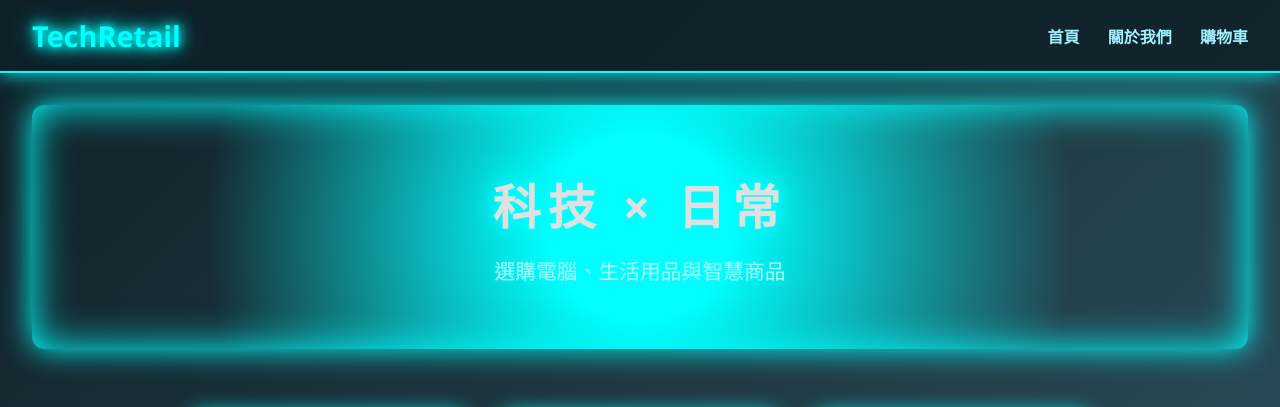
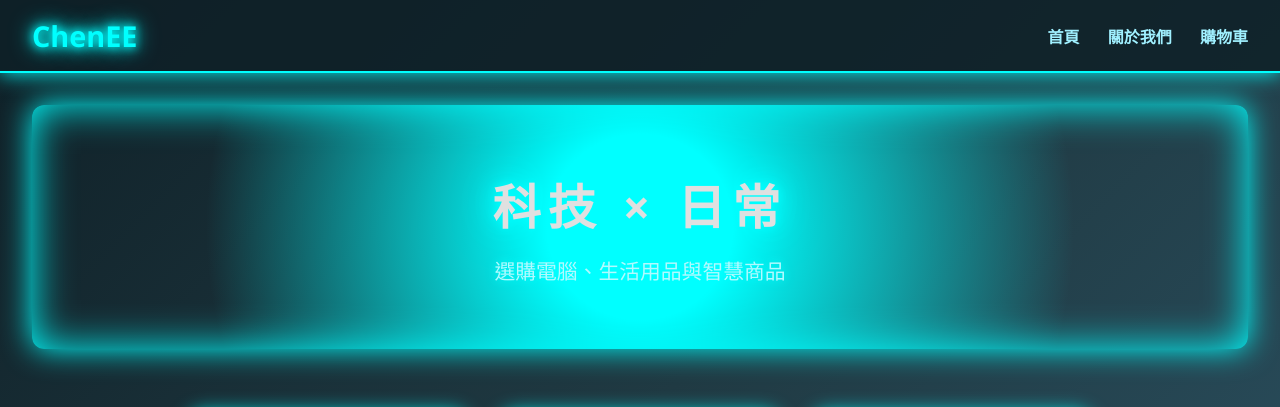
Before and after one commit to nearni/chenee, a plain HTML site: page index.html in a window 1280 px wide. Shown: the top 407 px of the page. Drawn offline with Linux system fonts and the light colour scheme.

Commit message:
Update index.html

```diff
--- a/index.html
+++ b/index.html
@@ -265,7 +265,7 @@
 </head>
 <body>
   <header>
-    <div class="logo">TechRetail</div>
+    <div class="logo">ChenEE</div>
     <nav class="nav-links">
       <a href="index.html">首頁</a>
       <a href="about.html">關於我們</a>
```
